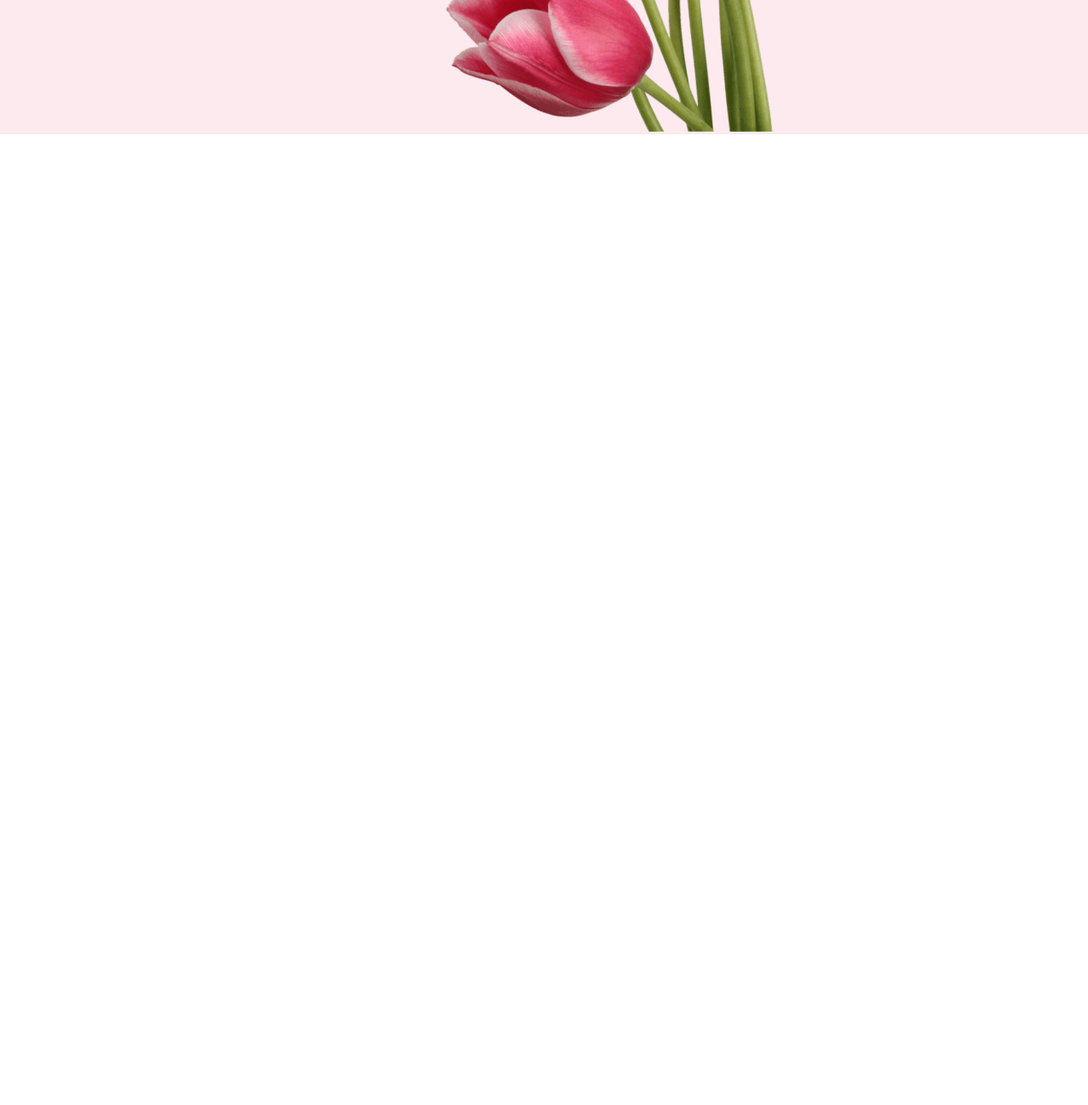
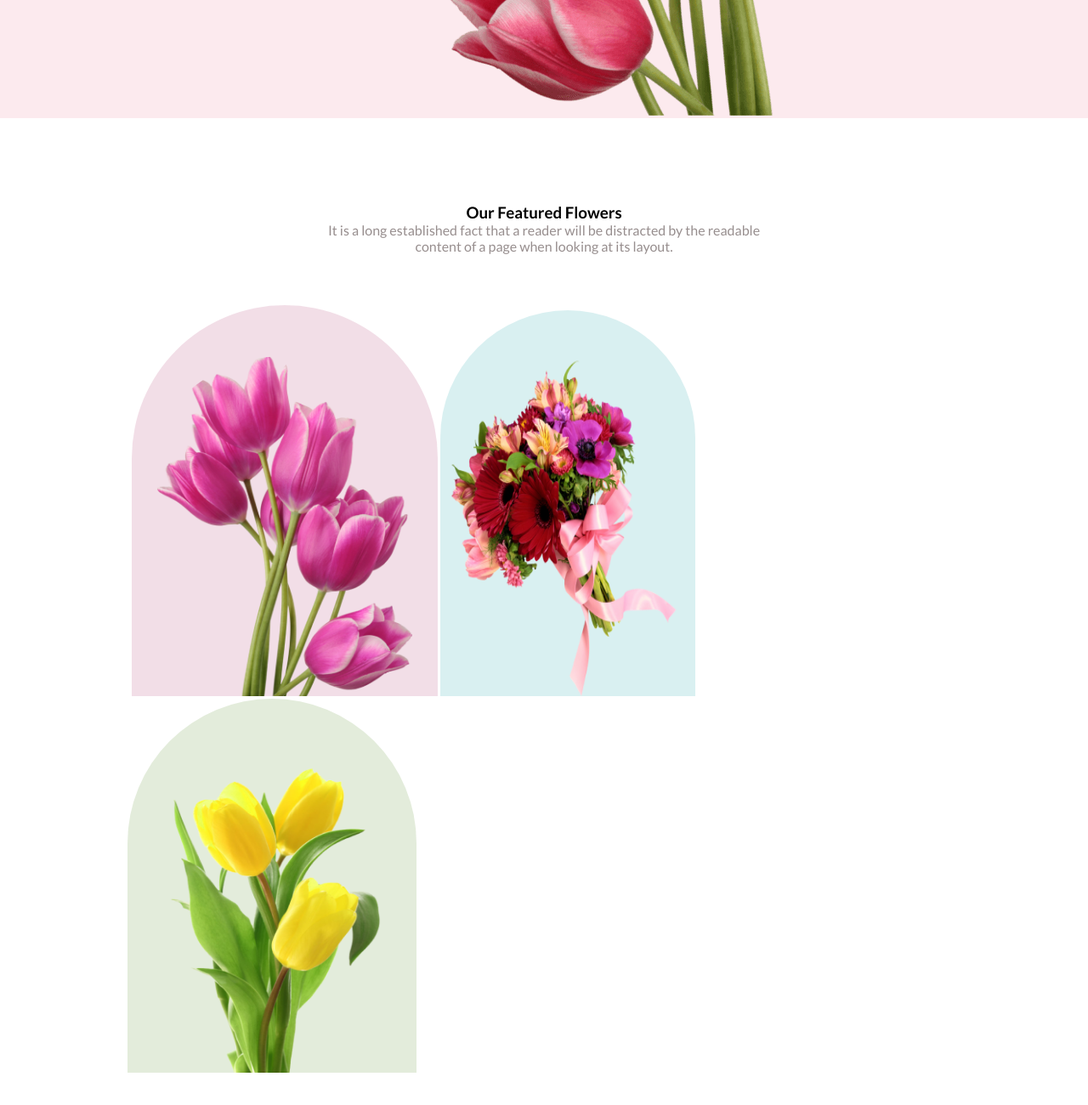
Before and after one commit to Aisha-45/flower-shop, a plain HTML site: page index.html in a window 1280 px wide. Shown: the part 714-2014 px from the top of the page at 85% size. Before the commit the page ends 872 px from the top, so only its background shows below. Drawn offline with Linux system fonts and the light colour scheme.

Commit message:
done next banner

```diff
--- a/index.html
+++ b/index.html
@@ -9,7 +9,7 @@
 <link href="https://fonts.googleapis.com/css2?family=Lato:ital,wght@0,100;0,300;0,400;0,700;0,900;1,100;1,300;1,400;1,700;1,900&family=Quicksand:wght@300..700&family=Raleway:ital,wght@0,100..900;1,100..900&family=Saira:ital,wght@0,100..900;1,100..900&family=Sawarabi+Gothic&display=swap" rel="stylesheet">
     <link rel="stylesheet" href="styles/flower.css">
 </head>
-<body class="lato-regular">j
+<body class="lato-regular">
     <header class="first-banner">
         <div class="flower-text">
             <h1>Let's make beautiful flowers a part of your life.</h1>
@@ -20,7 +20,19 @@
             <img src="Flower Asset/pngwing 10.png" alt="">
         </div>
     </header>
-    <main></main>
+    <main>
+        <section class="feature">
+            <div class="feature-text">
+                <h3>Our Featured Flowers</h3>
+                <p>It is a long established fact that a reader will be distracted by the readable <br> content of a page when looking at its layout.</p>
+            </div>
+            <div class="feature-img">
+                <img class="pink" src="Flower Asset/pngwing 6.png" alt="">
+                <img class="blue" src="Flower Asset/pngwing 5.png" alt="">
+                <img class="gray" src="Flower Asset/pngwing 7.png" alt="">
+            </div>
+        </section>
+    </main>
     <footer></footer>
 </body>
 </html>
--- a/styles/flower.css
+++ b/styles/flower.css
@@ -13,10 +13,14 @@
     justify-content: space-between;
     background-color: rgba(229, 84, 115, 0.12);
 }
+.flower-text{
+    margin-right: 40px;
+}
 .flower-text h1 {
     font-size: 50px;
     color: #272727;
     margin-bottom: 10px;
+    font-weight: bolder;
 }
 .flower-text p{
     color: rgb(151, 142, 142);
@@ -31,3 +35,39 @@
     color: white;
     font-size: 15px;
 }
+.feature{
+    margin: 100px auto;
+}
+.feature-text{
+    align-items: center;
+    text-align: center;
+}
+.feature-text p{
+    color:rgb(151, 142, 142) ;
+}
+.feature-img{
+   align-items: center;
+   margin: 60px 150px;
+}
+.pink{
+    background-color: rgba(167, 33, 98, 0.15);
+    width: 300px;
+    padding: 60px 30px 0;
+    border-radius: 200px 200px 0 0;
+    margin-left: 5px;
+    height: 400px;
+}
+.blue{
+    background-color: rgba(5, 151, 160, 0.15);
+    width: 300px;
+    border-radius: 200px 200px 0 0;
+    height: 400px;
+    padding-top: 54px;
+}
+.gray{
+    background-color: rgba(71, 125, 17, 0.15);
+    width: 300px;
+    padding: 40px 20px 0 ;
+    border-radius: 200px 200px 0 0;
+    height: 400px;
+}
```
